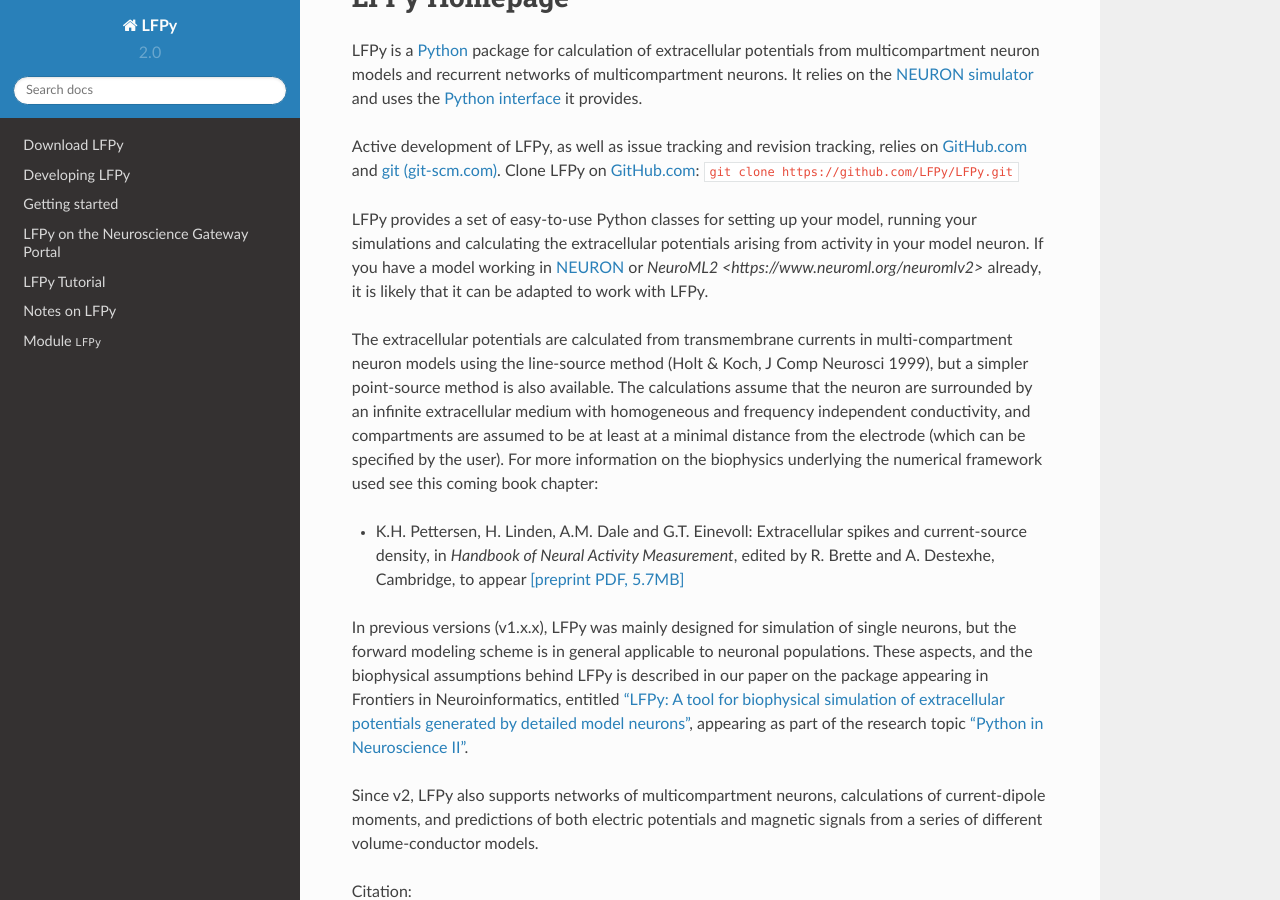
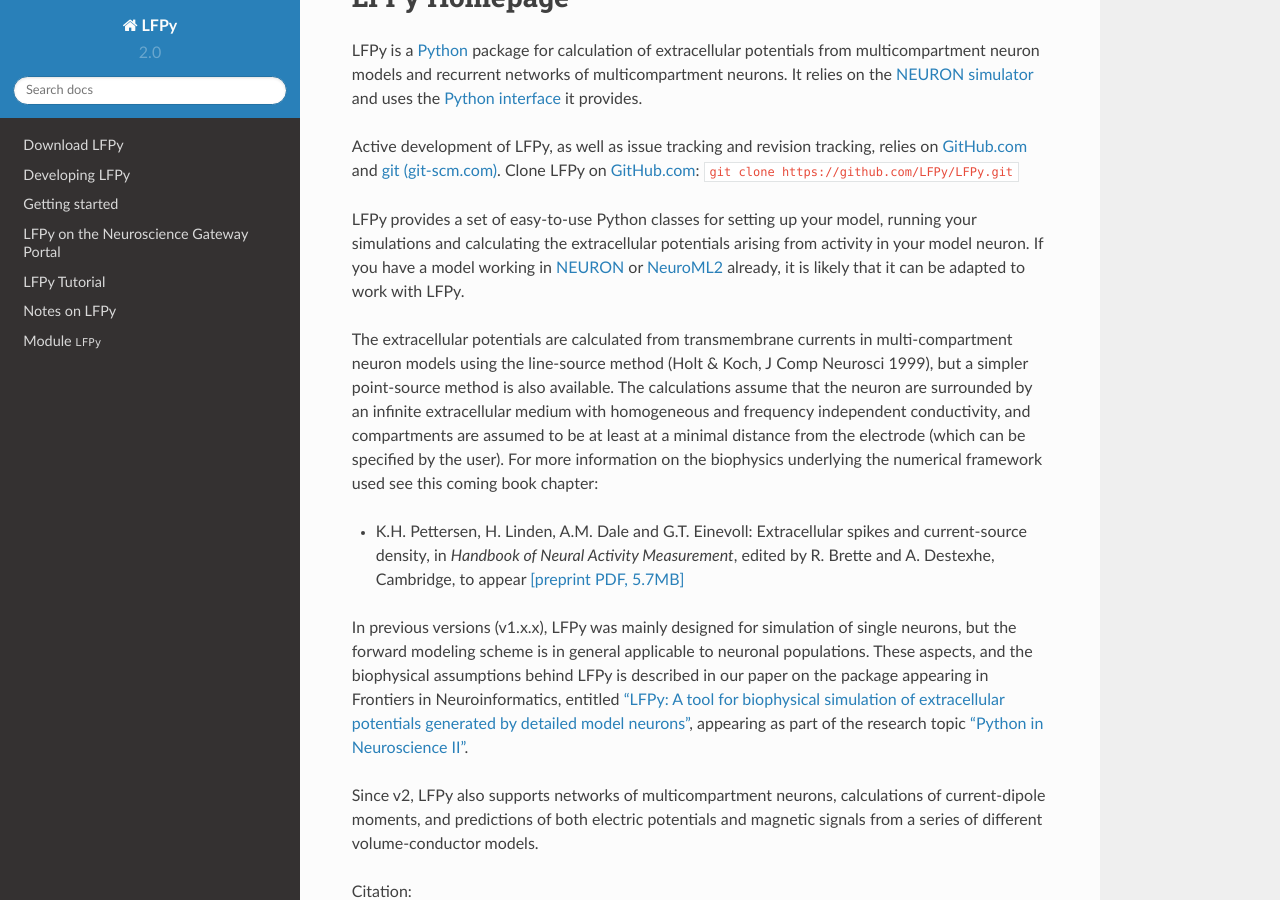
Before and after one commit to LFPy/LFPy, a Sphinx documentation site: the page built from doc/index.rst, in a window 1280 px wide and 900 px high, scrolled down 321 px. Built offline with Sphinx 7.4.7 and the Read the Docs theme 2.0.0, drawn with Linux system fonts in a browser that asks for light colours.

```diff
--- a/doc/index.rst
+++ b/doc/index.rst
@@ -16,7 +16,7 @@ Active development of LFPy, as well as issue tracking and revision tracking, rel
 Clone LFPy on `GitHub.com <https://github.com/LFPy/LFPy>`_: ``git clone https://github.com/LFPy/LFPy.git``
 
 LFPy provides a set of easy-to-use Python classes for setting up your model, running your simulations and calculating the extracellular potentials arising from activity in your model neuron. If you have a model
-working in `NEURON <http://www.neuron.yale.edu>`_ or `NeuroML2 <https://www.neuroml.org/neuromlv2>`
+working in `NEURON <http://www.neuron.yale.edu>`_ or `NeuroML2 <https://www.neuroml.org/neuromlv2>`_
 already, it is likely that it can be adapted to work with LFPy.
 
 The extracellular potentials are calculated from transmembrane currents in multi-compartment neuron models using the line-source method (Holt & Koch, J Comp Neurosci 1999),
```
Also changed, not shown: README.md (+1 -1 lines).
